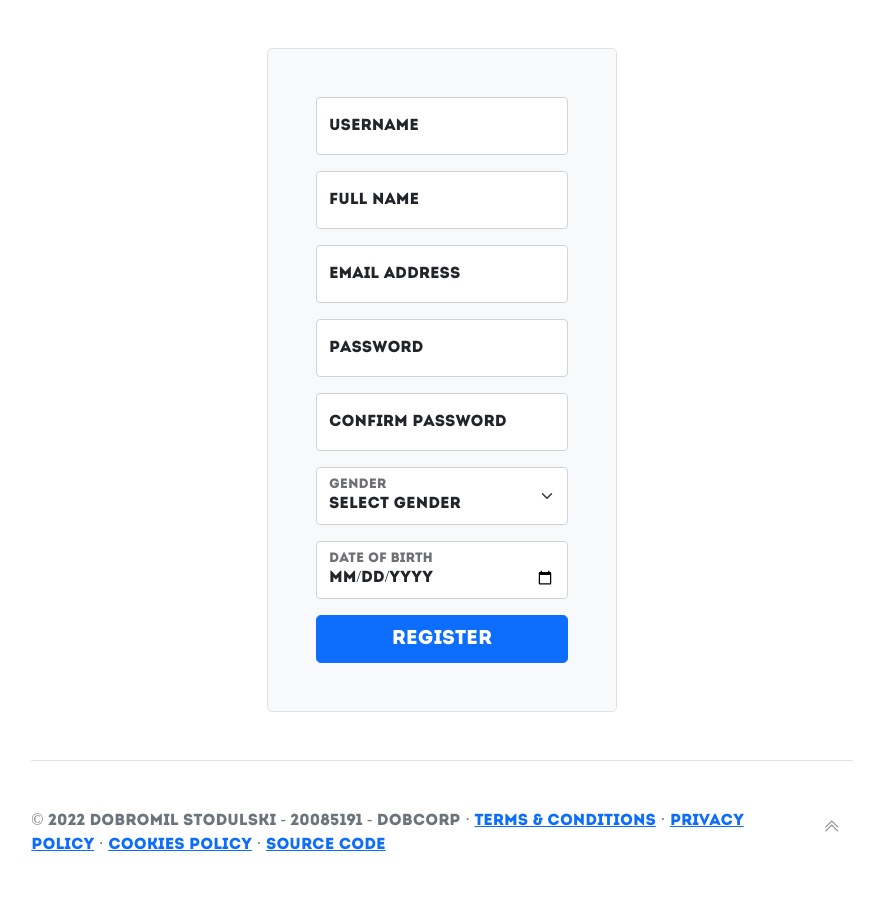
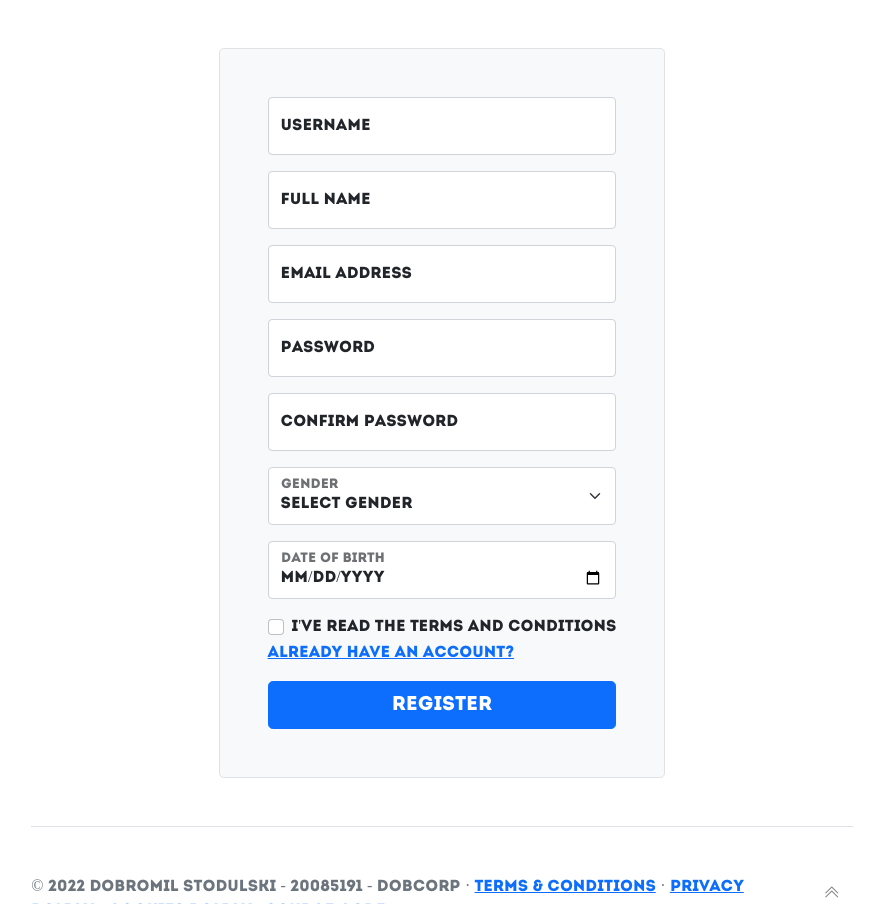
Before and after one commit to dobromilstodulski/final_year_project_21, a Flask app: page /register in a window 1280 px wide. Shown: the part 105-1009 px from the top of the page, without its empty margins (198-1067 px from the left). Before the commit the page ends 956 px from the top, so only its background shows below. Run offline with Flask 2, Linux system fonts and the light colour scheme; some libraries are stand-ins or nearby versions.

Commit message:
improved registration page

```diff
--- a/app/templates/auth/auth.py
+++ b/app/templates/auth/auth.py
@@ -33,6 +33,9 @@
         if username == '' or fullname == '' or email == '' or password == '' or gender == '' or birthday == '':
             flash('Please fill out all the values!', 'warning')
 
+        #elif request.form.get("t&c") is None:
+        #    flash("Null", "error")
+
         elif User.select().where(User.email == email):
             flash('Email already in use!', 'error')
             return redirect(url_for('auth.register'))
@@ -54,7 +57,6 @@
             )
             flash('Successfully Registered!', 'success')
             return redirect(url_for('auth.login'))
-    print(age)
     return render_template('auth/register.html', year=year, age=age)
 
 
--- a/app/templates/auth/register.html
+++ b/app/templates/auth/register.html
@@ -40,6 +40,15 @@
       <input type="date" class="form-control" name="birthday" id="birthday" placeholder="birthday" max="{{age}}">
       <label for="birthday">Date of Birth</label>
     </div>
+    <div class="form-check">
+      <input class="form-check-input" type="checkbox" id="t&c">
+      <label class="form-check-label" for="t&c" id="t&c" name="t&c">
+        I've read the Terms and Conditions
+      </label>
+    </div>
+    <div class="form-floating mb-3">
+      <a href="/login">Already have an account?</a>
+    </div>
     <button class="w-100 btn btn-lg btn-primary" type="submit">Register</button>
   </form>
 </div>
```
Also changed, not shown: database.db.
